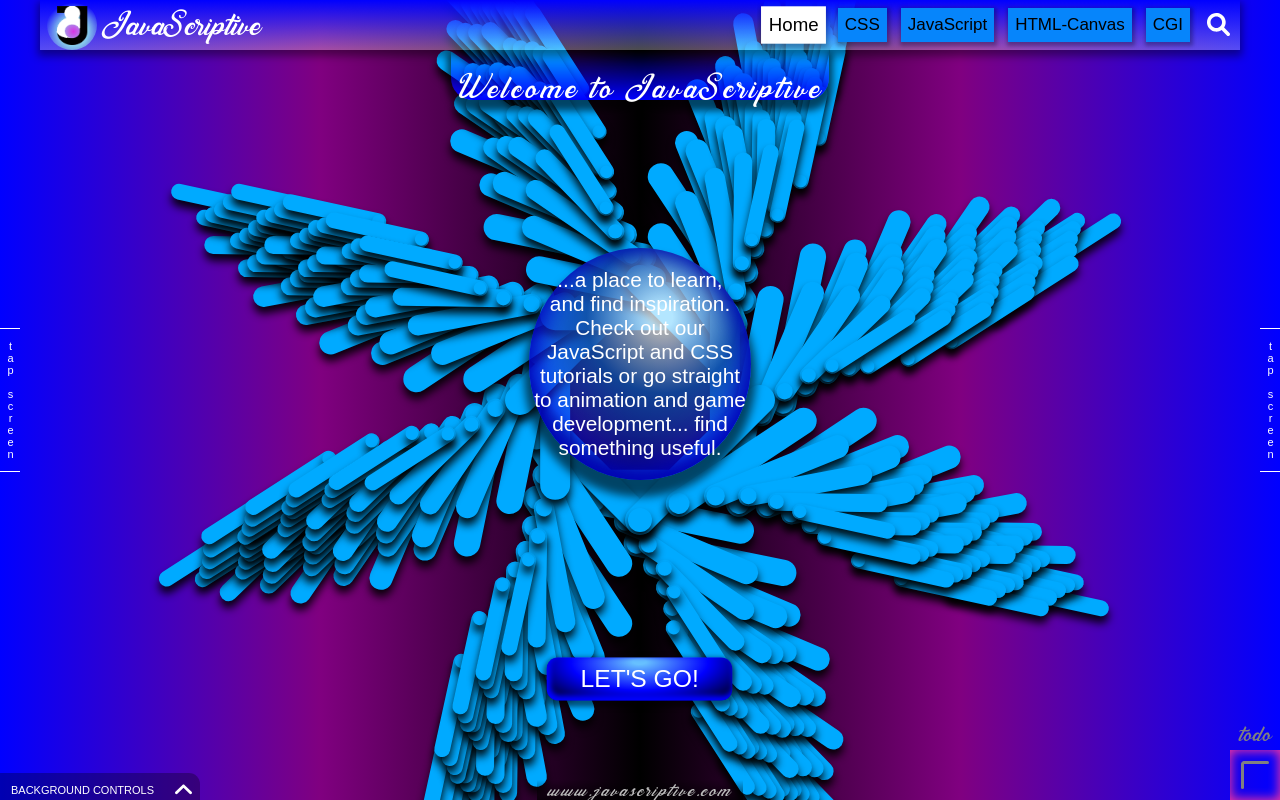
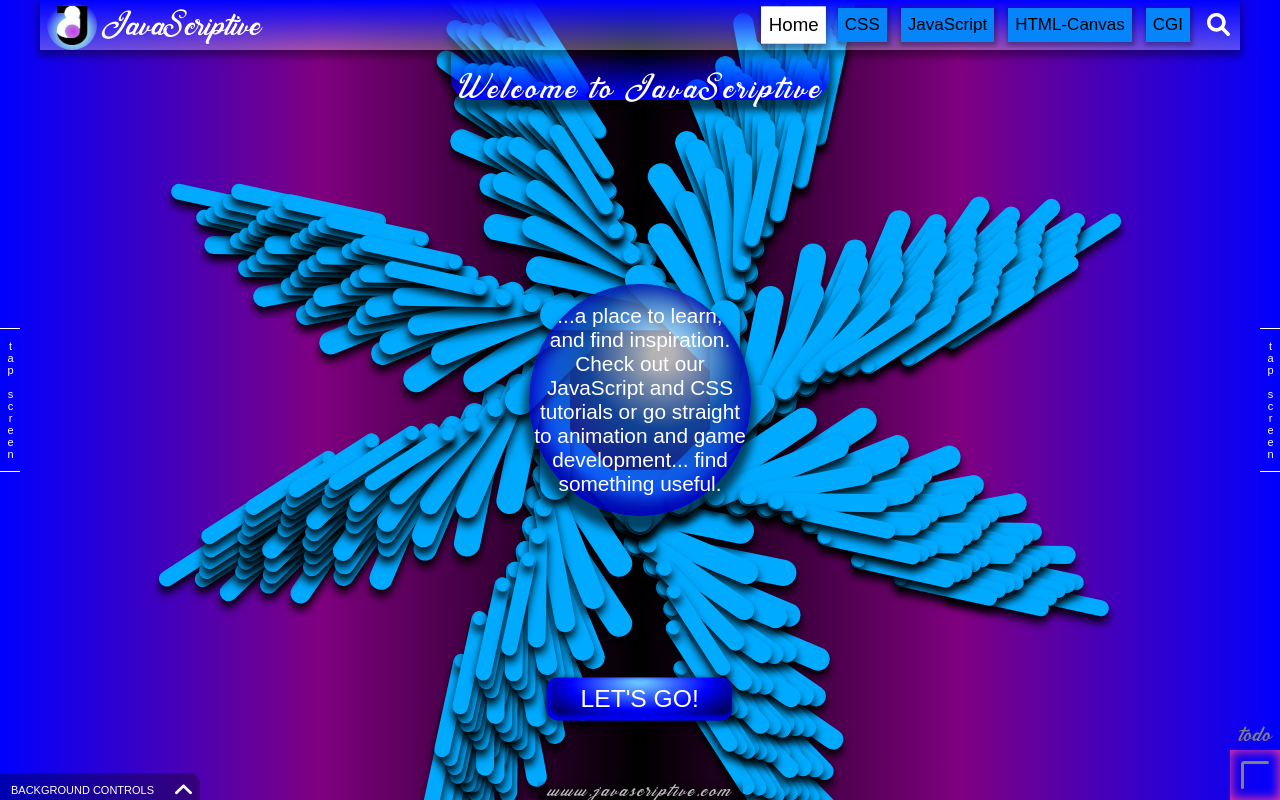
Before and after one commit to virtualepoch/web-engines-react, a React (Create React App) app: page / in a window 1280 px wide. Built offline with nearby package versions, Linux system fonts and the light colour scheme.

Commit message:
home layout adjustment

```diff
--- a/src/pages/home/home.css
+++ b/src/pages/home/home.css
@@ -11,8 +11,7 @@
 }
 @media (max-height: 550px) {
   .home-page {
-    height: fit-content;
-    overflow-y: auto;
+height: fit-content;
   }
 }
 .text-box {
@@ -40,8 +39,9 @@
 .text-box p {
   width: 222px;
   padding: 20px 0;
+  margin-bottom: 44px;
   position: relative;
-  top: -15px;
+  top: 33px;
   font-size: clamp(0.6rem, 5vw, 1.3rem);
   border-radius: 50%;
   box-shadow: 0 12px 8px 5px rgb(0, 0, 0, 0.6), inset 0 -7px 22px 8px rgb(0, 0, 183);
@@ -71,7 +71,7 @@
 .bottom-row {
   display: flex;
   flex-direction: column;
-  margin-bottom: 100px;
+  margin-bottom: 80px;
 }
 .action-btn {
   width: fit-content;
```
